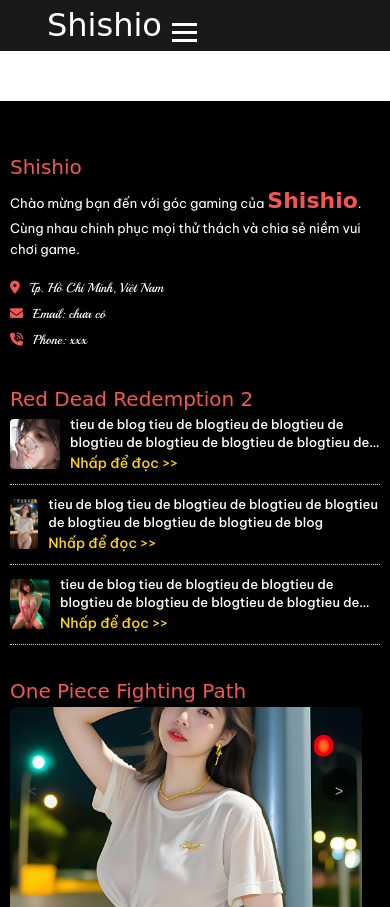
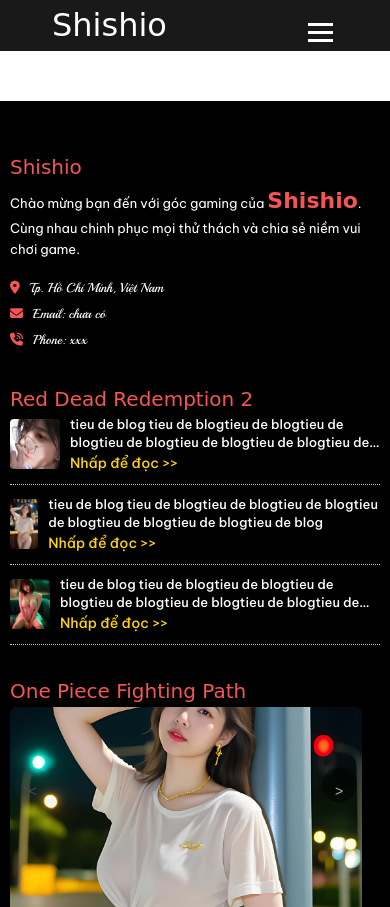
Before and after one commit to shishio2k/shishio, a plain HTML site: page index.html in a window 390 px wide. Shown: the top 907 px of the page. Drawn offline with nearby package versions, Linux system fonts and the light colour scheme; a web font is replaced by a local one.

Commit message:
xasdsdaasdads

```diff
--- a/assets/css/style.css
+++ b/assets/css/style.css
@@ -440,8 +440,10 @@ pre::-webkit-scrollbar-thumb {
 /* Adjust breakpoint as needed (e.g., 992px for larger tablets, 768px common) */
 @media (max-width: 992px) {
     .header .content {
-        /* Keep space-between for logo and hamburger */
-        padding: 0 15px; /* Adjust mobile padding */
+        display: flex; /* Đảm bảo là flex container */
+        justify-content: space-between; /* ĐẨY logo và nút toggle ra 2 phía */
+        align-items: center; /* Căn giữa theo chiều dọc */
+        padding: 0 20px;
     }
 
     /* --- Hamburger Icon --- */
```
